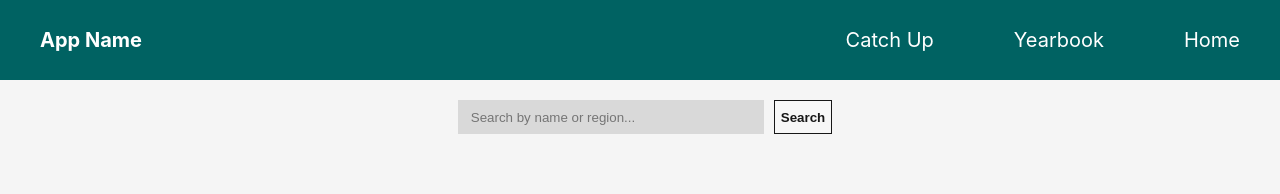
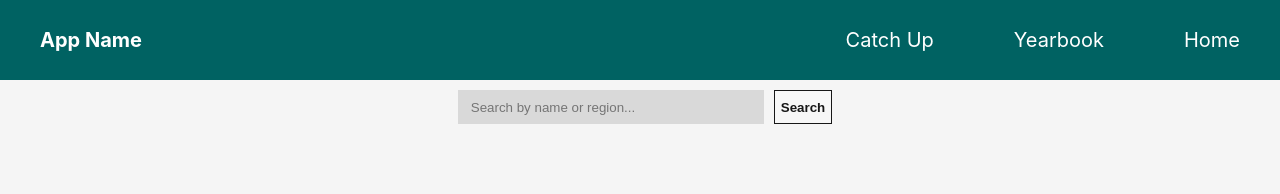
Before and after one commit to samsonhumber/w9_frontend-project-room-21-sam, a React (Create React App) app in the folder front-end-room-21/: page / in a window 1280 px wide. Shown: the top 194 px of the page. Built offline with nearby package versions, Linux system fonts and the light colour scheme.

Commit message:
Added inline display to Searchbar component.

```diff
--- a/front-end-room-21/src/components/Searchbar/Searchbar.css
+++ b/front-end-room-21/src/components/Searchbar/Searchbar.css
@@ -1,5 +1,6 @@
 .searchbar-div {
   margin: 10px;
+  display: inline;
 }
 
 .input-field {
```
